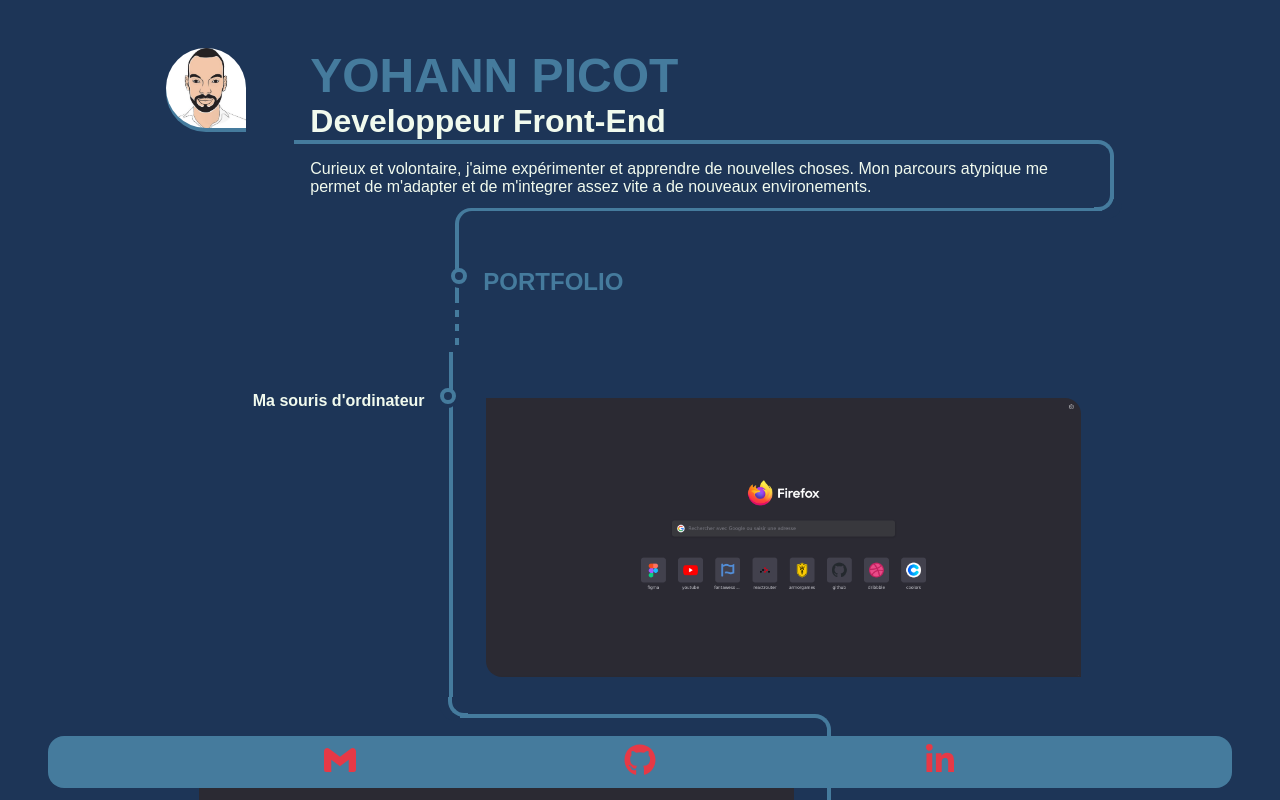
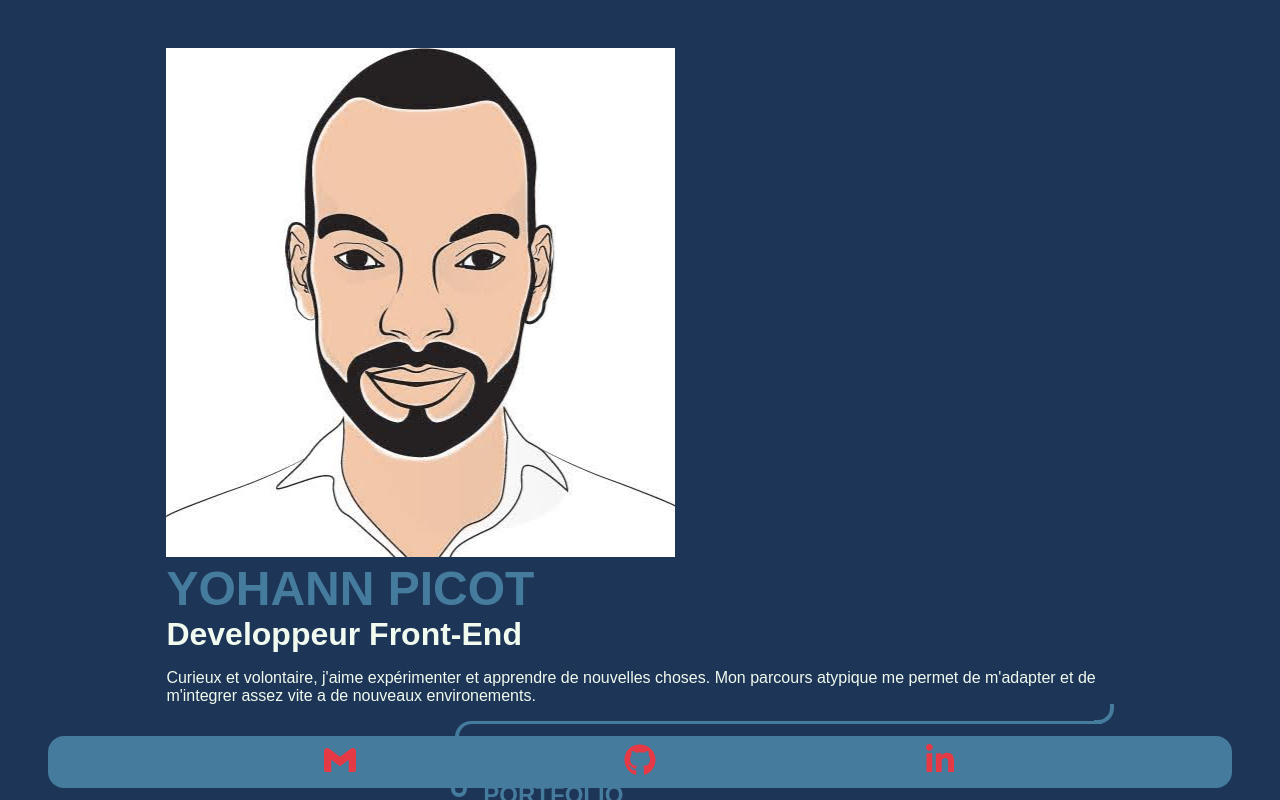
Before and after one commit to picyoh/cv, a React (Create React App) app: page / in a window 1280 px wide. Shown: the top 800 px of the page. Built offline with nearby package versions, Linux system fonts and the light colour scheme.

Commit message:
refactor: :lipstick: aboutme
convert to sass

```diff
--- a/src/sass/sections/_aboutme.scss
+++ b/src/sass/sections/_aboutme.scss
@@ -0,0 +1,51 @@
+.aboutMe {
+  display: flex;
+  flex-flow: row wrap;
+  padding: 0 10%;
+
+  &__picture {
+    flex: 7%;
+    filter: drop-shadow(0 0.3rem 0 var(--primary-color));
+
+    img {
+      border-radius: 50% 50% 0 50%;
+      height: 10vh;
+    }
+  }
+
+  &__intro {
+    flex: 80%;
+    height: 20vh;
+    display: flex;
+    flex-direction: column;
+    justify-content: space-between;
+
+    &__id {
+      flex: 49%;
+      display: flex;
+      flex-direction: column;
+      justify-content: flex-end;
+      padding: 0 1rem;
+
+      h1 {
+        margin: 0;
+      }
+
+      h2 {
+        margin: 0;
+      }
+    }
+
+    &__text{
+        position: relative;
+        flex: 47%;
+        display: flex;
+        align-items: center;
+        border: 0.3rem solid var(--primary-color);
+        border-top-right-radius: 1rem;
+        border-left: none;
+        border-bottom: none;
+        padding: 0 1rem;
+    }
+  }
+}
--- a/src/sections/aboutme/Aboutme.jsx
+++ b/src/sections/aboutme/Aboutme.jsx
@@ -6,15 +6,15 @@ import "./aboutme.css"
 function AboutMe() {
     return (
         <section className='aboutMe'>
-            <div className="photo">
+            <div className="aboutme__picture">
                 <img src={logo} alt="Yohann Picot" />
             </div>
-            <div className="intro">
-                <div className="id">
+            <div className="aboutme__intro">
+                <div className="aboutme__intro__id">
                     <h1>Yohann Picot</h1>
                     <h2>Developpeur Front-End</h2>
                 </div>
-                <div className="text">
+                <div className="aboutme__intro__text">
                     <p>
                         Curieux et volontaire, j'aime expérimenter et apprendre de nouvelles choses.
                         Mon parcours atypique me permet de m'adapter et de m'integrer assez vite a de nouveaux environements.
```
